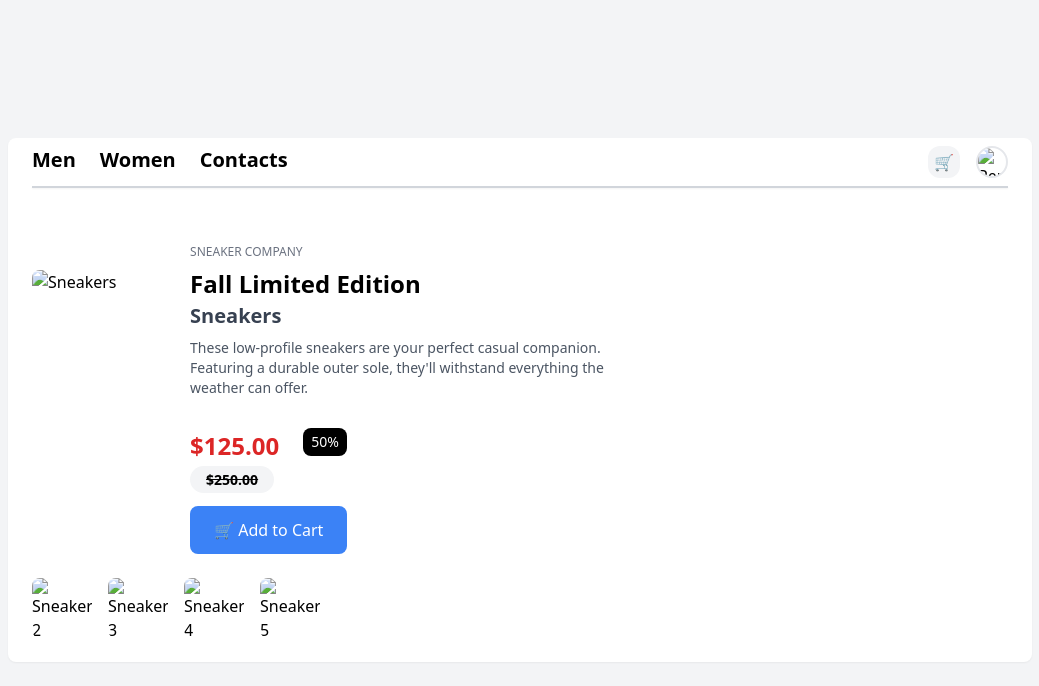
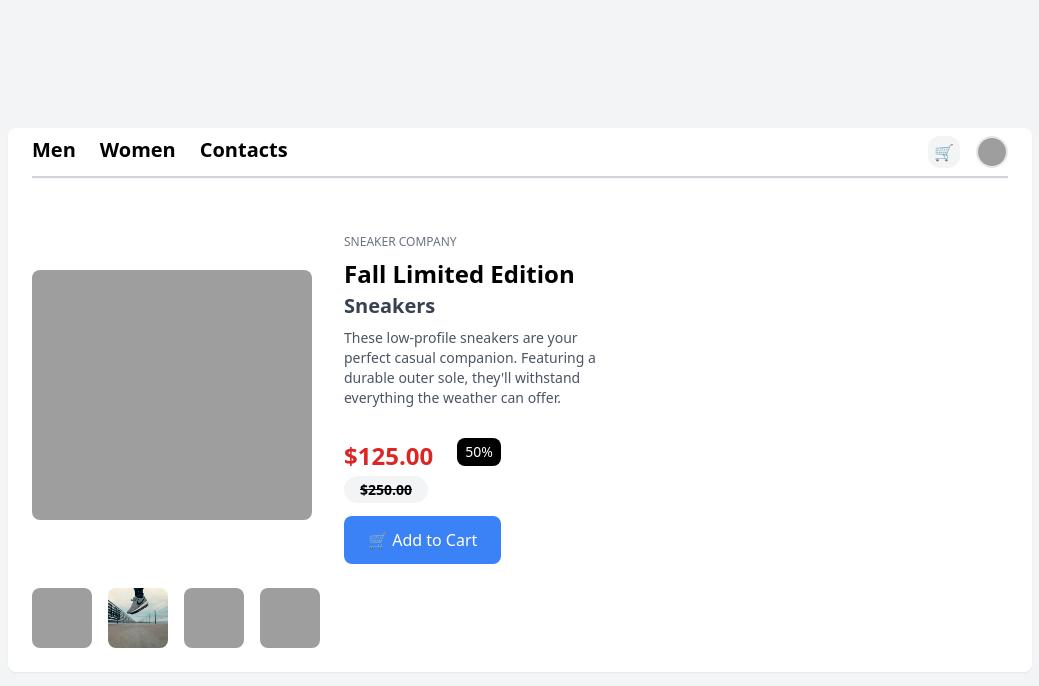
Before and after one commit to Lizzie-cpu/La-la-land, a plain HTML site: page src/index.html in a window 1280 px wide. Shown: the whole page, without its empty margins (120-1159 px from the left). Drawn offline with nearby package versions, Linux system fonts and the light colour scheme; the site is published under a folder, as on GitHub Pages, so addresses that start at the root find nothing.

Commit message:
fix: images paths and all that

```diff
--- a/src/index.html
+++ b/src/index.html
@@ -24,7 +24,7 @@
                 🛒
             </a>
             <a href="#" class="person-icon transition-all duration-300 transform hover:scale-110 hover:shadow-lg">
-                <img src="/person.jpg" alt="Person Icon" class="rounded-full w-8 h-8 border-2" />
+                <img src="./person.jpg" alt="Person Icon" class="rounded-full w-8 h-8 border-2" />
             </a>
         </div>
 
@@ -33,7 +33,7 @@
 
         <!-- Product Image and Details Section -->
         <div class="w-full md:w-[60%] h-auto mt-12 rounded-lg flex space-x-8 items-center">
-            <img src="/first.jpg" alt="Sneakers" class="w-[280px] h-[250px] object-cover rounded-lg">
+            <img src="./first.jpg" alt="Sneakers" class="w-[280px] h-[250px] object-cover rounded-lg">
             <div class="ml-6">
                 <div class="text-xs mt-2 text-gray-500">SNEAKER COMPANY</div>
                 <div class="mt-2 text-2xl font-bold">Fall Limited Edition</div>
@@ -63,10 +63,10 @@
 
         <!-- Thumbnail Images -->
         <div class="flex space-x-4 mt-6">
-            <img src="/second.jpg" alt="Sneaker 2" class="w-[60px] h-[60px] object-cover rounded-lg transition-all duration-300 transform hover:scale-110 hover:shadow-lg">
-            <img src="/third.jpg" alt="Sneaker 3" class="w-[60px] h-[60px] object-cover rounded-lg transition-all duration-300 transform hover:scale-110 hover:shadow-lg">
-            <img src="/fourth.jpg" alt="Sneaker 4" class="w-[60px] h-[60px] object-cover rounded-lg transition-all duration-300 transform hover:scale-110 hover:shadow-lg">
-            <img src="/fifth.jpg" alt="Sneaker 5" class="w-[60px] h-[60px] object-cover rounded-lg transition-all duration-300 transform hover:scale-110 hover:shadow-lg">
+            <img src="./second.jpg" alt="Sneaker 2" class="w-[60px] h-[60px] object-cover rounded-lg transition-all duration-300 transform hover:scale-110 hover:shadow-lg">
+            <img src="./third.jpg" alt="Sneaker 3" class="w-[60px] h-[60px] object-cover rounded-lg transition-all duration-300 transform hover:scale-110 hover:shadow-lg">
+            <img src="./fourth.jpg" alt="Sneaker 4" class="w-[60px] h-[60px] object-cover rounded-lg transition-all duration-300 transform hover:scale-110 hover:shadow-lg">
+            <img src="./fifth.jpg" alt="Sneaker 5" class="w-[60px] h-[60px] object-cover rounded-lg transition-all duration-300 transform hover:scale-110 hover:shadow-lg">
         </div>
 
         <!-- Contact Form (appears when checkbox is checked) -->
```
